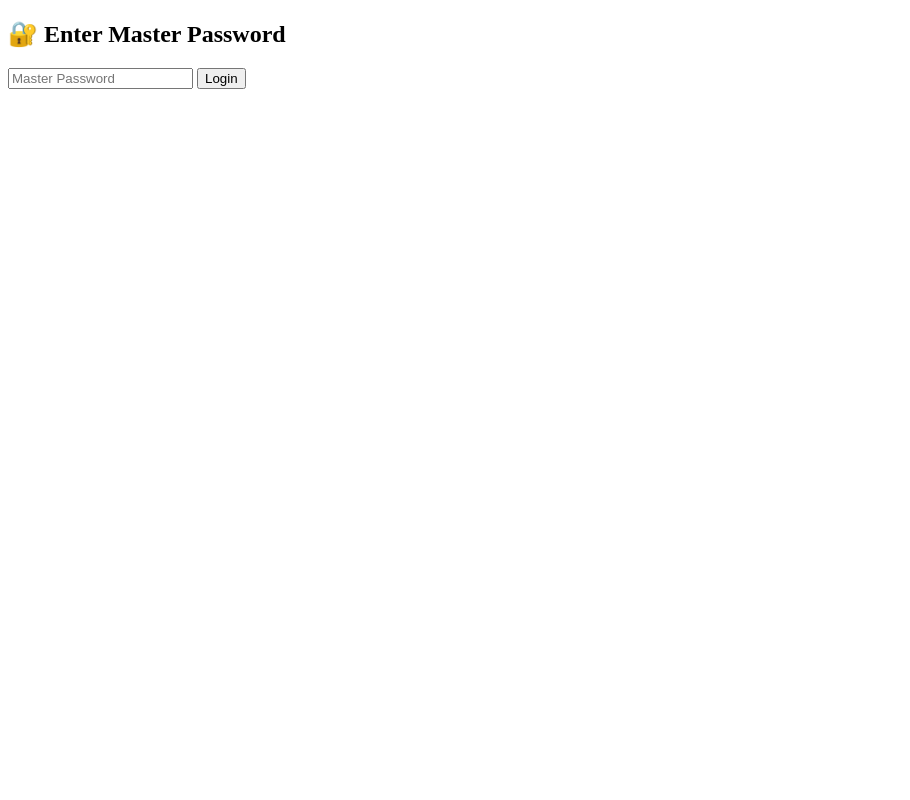
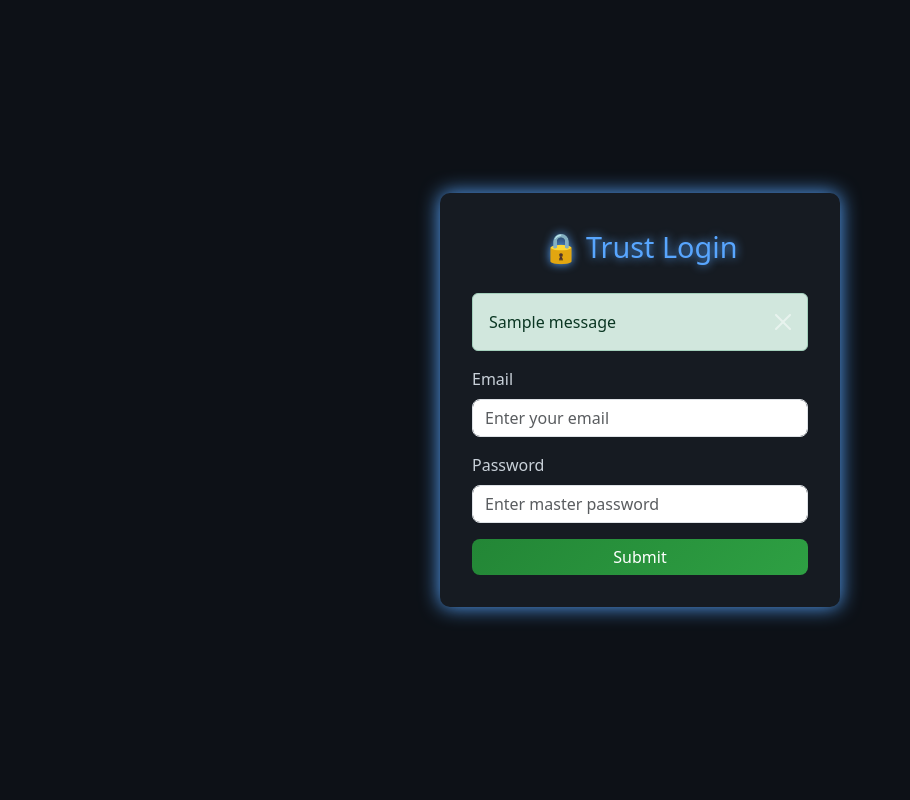
Before and after one commit to Spideyofficial777/TruePass, a Flask app: template templates/login.html in a window 1280 px wide. Shown: the whole page, without its empty margins (0-910 px from the left). Run offline with Flask 3, Linux system fonts and the light colour scheme; the template is opened without the code that fills it, so the values that code supplies are empty, except form fields; one stand-in notice (Sample message) is shown; form fields are guessed from the names that the template uses.

Commit message:
Update login.html

```diff
--- a/templates/login.html
+++ b/templates/login.html
@@ -1,11 +1,131 @@
 <!DOCTYPE html>
-<html>
-<head><title>Login</title></head>
+<html lang="en">
+<head>
+  <meta charset="UTF-8" />
+  <meta name="viewport" content="width=device-width, initial-scale=1.0"/>
+  <title>🔐 Secure Login</title>
+  <link href="https://cdn.jsdelivr.net/npm/bootstrap@5.3.0/dist/css/bootstrap.min.css" rel="stylesheet">
+  <style>
+    body {
+      background: #0d1117;
+      color: #c9d1d9;
+      display: flex;
+      align-items: center;
+      justify-content: center;
+      height: 100vh;
+    }
+    .login-box {
+      background: #161b22;
+      padding: 2rem;
+      border-radius: 10px;
+      box-shadow: 0 0 20px #58a6ff;
+      max-width: 400px;
+      width: 100%;
+    }
+    .form-control, .btn {
+      border-radius: 8px;
+    }
+    .btn-primary {
+      background: linear-gradient(135deg, #238636, #2ea043);
+      border: none;
+    }
+    .btn-primary:hover {
+      background: linear-gradient(135deg, #2ea043, #238636);
+    }
+    .error-msg {
+      color: #f85149;
+      font-size: 0.9em;
+      margin-top: 0.25rem;
+    }
+    .glow-title {
+      font-size: 1.8rem;
+      text-align: center;
+      color: #58a6ff;
+      text-shadow: 0 0 10px #58a6ff;
+      margin-bottom: 1.5rem;
+    }
+  </style>
+</head>
 <body>
-  <h2>🔐 Enter Master Password</h2>
-  <form method="post">
-    <input type="password" name="password" placeholder="Master Password" required>
-    <button type="submit">Login</button>
+
+<div class="login-box">
+  <div class="glow-title">🔒 Trust Login</div>
+
+  {% with messages = get_flashed_messages(with_categories=true) %}
+    {% if messages %}
+      {% for category, message in messages %}
+        <div class="alert alert-{{ category }} alert-dismissible fade show" role="alert">
+          {{ message }}
+          <button type="button" class="btn-close btn-close-white" data-bs-dismiss="alert" aria-label="Close"></button>
+        </div>
+      {% endfor %}
+    {% endif %}
+  {% endwith %}
+
+  <form method="POST" novalidate>
+    {{ form.hidden_tag() }}
+
+    <div class="mb-3">
+      {{ form.email.label(class="form-label") }}
+      {{ form.email(class="form-control", placeholder="Enter your email") }}
+      <div id="email-error" class="error-msg"></div>
+    </div>
+
+    <div class="mb-3">
+      {{ form.password.label(class="form-label") }}
+      {{ form.password(class="form-control", placeholder="Enter master password") }}
+      <div id="password-error" class="error-msg"></div>
+    </div>
+
+    <div class="d-grid">
+      {{ form.submit(class="btn btn-primary") }}
+    </div>
   </form>
+</div>
+
+<script>
+  document.addEventListener('DOMContentLoaded', function () {
+    const emailInput = document.querySelector('input[name="email"]');
+    const passInput = document.querySelector('input[name="password"]');
+    const submitBtn = document.querySelector('button[type="submit"]');
+    const emailError = document.getElementById("email-error");
+    const passError = document.getElementById("password-error");
+
+    function validateEmail(email) {
+      const re = /^[\\w-.]+@([\\w-]+\\.)+[\\w-]{2,4}$/;
+      return re.test(email);
+    }
+
+    function validatePassword(pass) {
+      return pass.length >= 6;
+    }
+
+    function checkForm() {
+      let valid = true;
+
+      if (!validateEmail(emailInput.value)) {
+        emailError.textContent = "❌ Enter a valid email address";
+        valid = false;
+      } else {
+        emailError.textContent = "";
+      }
+
+      if (!validatePassword(passInput.value)) {
+        passError.textContent = "❌ Password must be at least 6 characters";
+        valid = false;
+      } else {
+        passError.textContent = "";
+      }
+
+      submitBtn.disabled = !valid;
+    }
+
+    emailInput.addEventListener('input', checkForm);
+    passInput.addEventListener('input', checkForm);
+    checkForm();
+  });
+</script>
+
+<script src="https://cdn.jsdelivr.net/npm/bootstrap@5.3.0/dist/js/bootstrap.bundle.min.js"></script>
 </body>
 </html>
```
